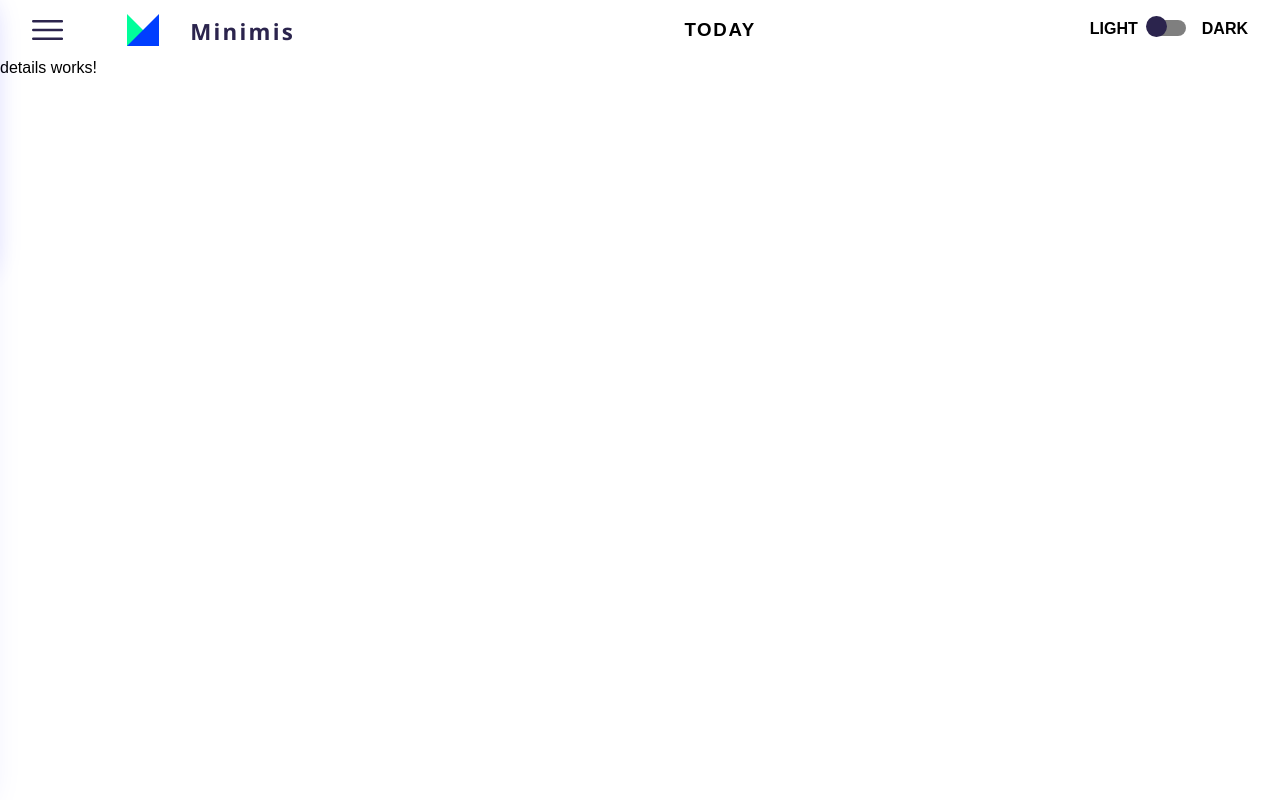
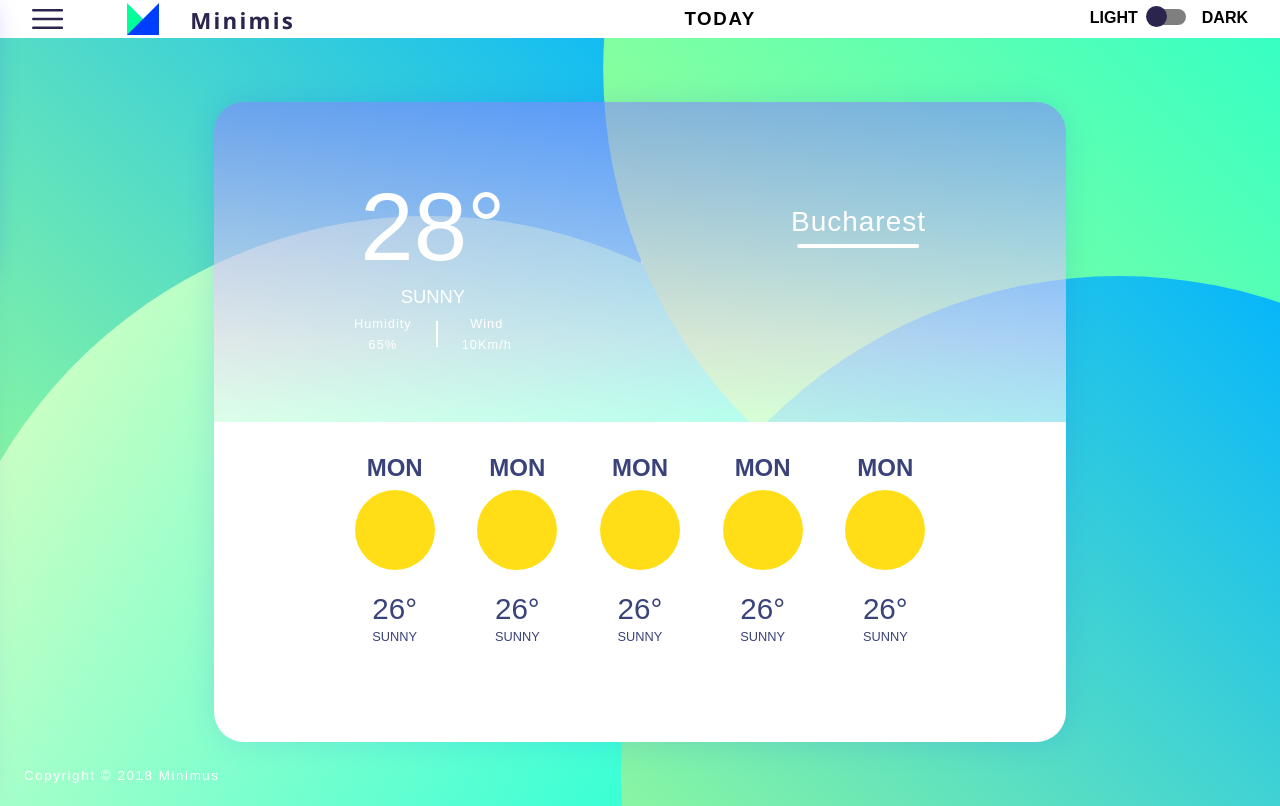
Before and after one commit to theCodePhenomena/minimis-weather-app, an Angular app: page /details/1 in a window 1280 px wide. Built offline with nearby package versions, Linux system fonts and the light colour scheme.

Commit message:
Create details page

```diff
--- a/src/app/details/details.component.html
+++ b/src/app/details/details.component.html
@@ -1 +1,92 @@
-<p>details works!</p>
+<div class="details-container">
+    <div class="details-card">
+        <div class="card-header">
+            <div class="today-forecast">
+                <div class="temperature">
+                    28°
+                </div>
+                <div class="weather">
+                    Sunny
+                </div>
+                <div class="conditions">
+                    <div class="humidity">
+                        <span>Humidity</span>
+                        <span>65%</span>
+                    </div>
+                    <div class="humwind-separator"></div>
+                    <div class="wind">
+                        <span>Wind</span>
+                        <span>10Km/h</span>
+                    </div>
+                </div>
+            </div>
+            <div class="city">
+                <span>Bucharest</span>
+            </div>
+        </div>
+        <div class="card-main">
+            <div class="future-forecast">
+                <div class="day">
+                    <span>Mon</span>
+                    <div class="weather-icon">
+                        <svg viewBox="0 0 262 262"><defs><style>.a{fill:#ffde17;}</style></defs><circle class="a" cx="131" cy="131" r="131"/></svg>
+                    </div>
+                    <div class="temperature">
+                        26°
+                    </div>
+                    <div class="weather">
+                        Sunny
+                    </div>
+                </div>
+                <div class="day">
+                    <span>Mon</span>
+                    <div class="weather-icon">
+                        <svg viewBox="0 0 262 262"><defs><style>.a{fill:#ffde17;}</style></defs><circle class="a" cx="131" cy="131" r="131"/></svg>
+                    </div>
+                    <div class="temperature">
+                        26°
+                    </div>
+                    <div class="weather">
+                        Sunny
+                    </div>
+                </div>
+                <div class="day">
+                    <span>Mon</span>
+                    <div class="weather-icon">
+                        <svg viewBox="0 0 262 262"><defs><style>.a{fill:#ffde17;}</style></defs><circle class="a" cx="131" cy="131" r="131"/></svg>
+                    </div>
+                    <div class="temperature">
+                        26°
+                    </div>
+                    <div class="weather">
+                        Sunny
+                    </div>
+                </div>
+                <div class="day">
+                    <span>Mon</span>
+                    <div class="weather-icon">
+                        <svg viewBox="0 0 262 262"><defs><style>.a{fill:#ffde17;}</style></defs><circle class="a" cx="131" cy="131" r="131"/></svg>
+                    </div>
+                    <div class="temperature">
+                        26°
+                    </div>
+                    <div class="weather">
+                        Sunny
+                    </div>
+                </div>
+                <div class="day">
+                    <span>Mon</span>
+                    <div class="weather-icon">
+                        <svg viewBox="0 0 262 262"><defs><style>.a{fill:#ffde17;}</style></defs><circle class="a" cx="131" cy="131" r="131"/></svg>
+                    </div>
+                    <div class="temperature">
+                        26°
+                    </div>
+                    <div class="weather">
+                        Sunny
+                    </div>
+                </div>
+            </div>
+        </div>
+    </div>
+</div>
--- /dev/null
+++ b/src/app/details/details.component.scss
@@ -0,0 +1,143 @@
+.details-container  {
+    width: 100%;
+    height: 100%;
+    padding: 4rem 2rem;
+    background-image: url(../../assets/common/background-details.svg);
+    background-position: center;
+    background-size: 185% 350%;
+
+    .details-card {
+        width: 70%;
+        height: 80%;
+        min-width: 50rem;
+        min-height: 40rem;
+        border-radius: 30px;
+        box-shadow: 0 0 2rem rgba(0, 0, 255, 0.1);
+        margin: 0 auto;
+
+        .card-header {
+            display: flex;
+            justify-content: space-around;
+            align-items: center;
+            height: 50%;
+            background-image: linear-gradient(to bottom, rgba(#8383FF, .6) 0%, rgba(#FFD9FF, .6) 75%, rgba(#FFFFFF, .6) 100%);
+            border-top-left-radius: 30px;
+            border-top-right-radius: 30px;
+            color: white;
+
+            .today-forecast {
+                display: flex;
+                flex-direction: column;
+                align-items: center;
+
+                .temperature {
+                    font-size: 6rem;
+                    position: relative;
+                }
+
+                .weather {
+                    font-size: 1.15rem;
+                    text-transform: uppercase;
+                    margin-top: .25rem;
+                }
+
+                .conditions {
+                    display: flex;
+                    font-size: .8rem;
+                    height: 2.3rem;
+                    align-items: center;
+                    margin-top: .5rem;
+                    letter-spacing: 1px;
+
+                    .humidity {
+                        display: flex;
+                        flex-direction: column;
+                        align-items: center;
+                        height: 100%;
+                        justify-content: space-between;
+                    }
+
+                    .humwind-separator {
+                        width: 2px;
+                        height: 1.6rem;
+                        background-color: white;
+                        margin: 0 1.5rem;
+                    }
+
+                    .wind {
+                        display: flex;
+                        flex-direction: column;
+                        align-items: center;
+                        height: 100%;
+                        justify-content: space-between;
+                    }
+                }
+            }
+
+            .city {
+                font-size: 1.75rem;
+                letter-spacing: 1px;
+                margin-bottom: 5rem;
+                position: relative;
+
+                &:after {
+                    content: '';
+                    position: absolute;
+                    top: 120%;
+                    left: 50%;
+                    transform: translateX(-50%);
+                    height: 4px;
+                    width: 90%;
+                    background-color: white;
+                    border-radius: 2px;
+                }
+            }
+        }
+
+        .card-main {
+            width: 100%;
+            background-color: white;
+            height: 50%;
+            border-bottom-left-radius: 30px;
+            border-bottom-right-radius: 30px;
+
+            .future-forecast {
+                display: flex;
+                align-items: center;
+                padding: 2rem;
+                justify-content: space-evenly;
+                max-width: 45rem;
+                margin: 0 auto;
+
+                .day {
+                    cursor: pointer;
+                    color: #39437a;
+                    font-size: 1.5rem;
+                    font-weight: 700;
+                    text-transform: uppercase;
+                    display: flex;
+                    flex-direction: column;
+                    justify-content: center;
+                    align-items: center;
+
+                    .weather-icon {
+                        width: 5rem;
+                        margin-top: .5rem;
+                    }
+
+                    .temperature {
+                        font-weight: 500;
+                        font-size: 1.85rem;
+                        margin-top: 1rem;
+                    }
+
+                    .weather {
+                        font-size: .8rem;
+                        font-weight: 500;
+                        margin-top: .2rem;
+                    }
+                }
+            }
+        }
+    }
+}
--- a/src/app/details/details.component.ts
+++ b/src/app/details/details.component.ts
@@ -3,7 +3,7 @@ import { Component, OnInit } from '@angular/core';
 @Component({
   selector: 'app-details',
   templateUrl: './details.component.html',
-  styleUrls: ['./details.component.css']
+  styleUrls: ['./details.component.scss']
 })
 export class DetailsComponent implements OnInit {
 
--- a/src/app/weather-card/weather-card.component.html
+++ b/src/app/weather-card/weather-card.component.html
@@ -1,4 +1,4 @@
-<div class="weather-card--container" [ngClass]="{'weather-card--container__dark': darkMode}">
+<div class="weather-card--container" [ngClass]="{'weather-card--container__dark': darkMode}" [routerLink]="['/details/bucharest']">
     <span class="city-name">Paris</span>
     <div class="weather" [ngSwitch]="true">
         <svg *ngSwitchCase="condition == 'Clouds'" viewBox="0 0 262 262"><defs><style>.a{fill:#ffde17;}</style></defs><circle class="a" cx="131" cy="131" r="131"/></svg>
--- a/src/app/weather-card/weather-card.component.scss
+++ b/src/app/weather-card/weather-card.component.scss
@@ -10,11 +10,15 @@
     justify-content: flex-start;
     align-items: center;
     background-color: white;
-    border-radius: 1.75rem;
+    border-radius: 30px;
     animation: 1.25s ease-in-out 0ms 1 fadein;
     cursor: pointer;
     transition: background-color 300ms linear;
     transition: box-shadow .2s ease-in-out;
+
+    &:focus {
+        outline: none;
+    }
 
     &__dark {
         background-color:  #00057A;
```
Also changed, not shown: src/app/details/details.component.css (deleted), src/assets/common/background-details.svg (added).
